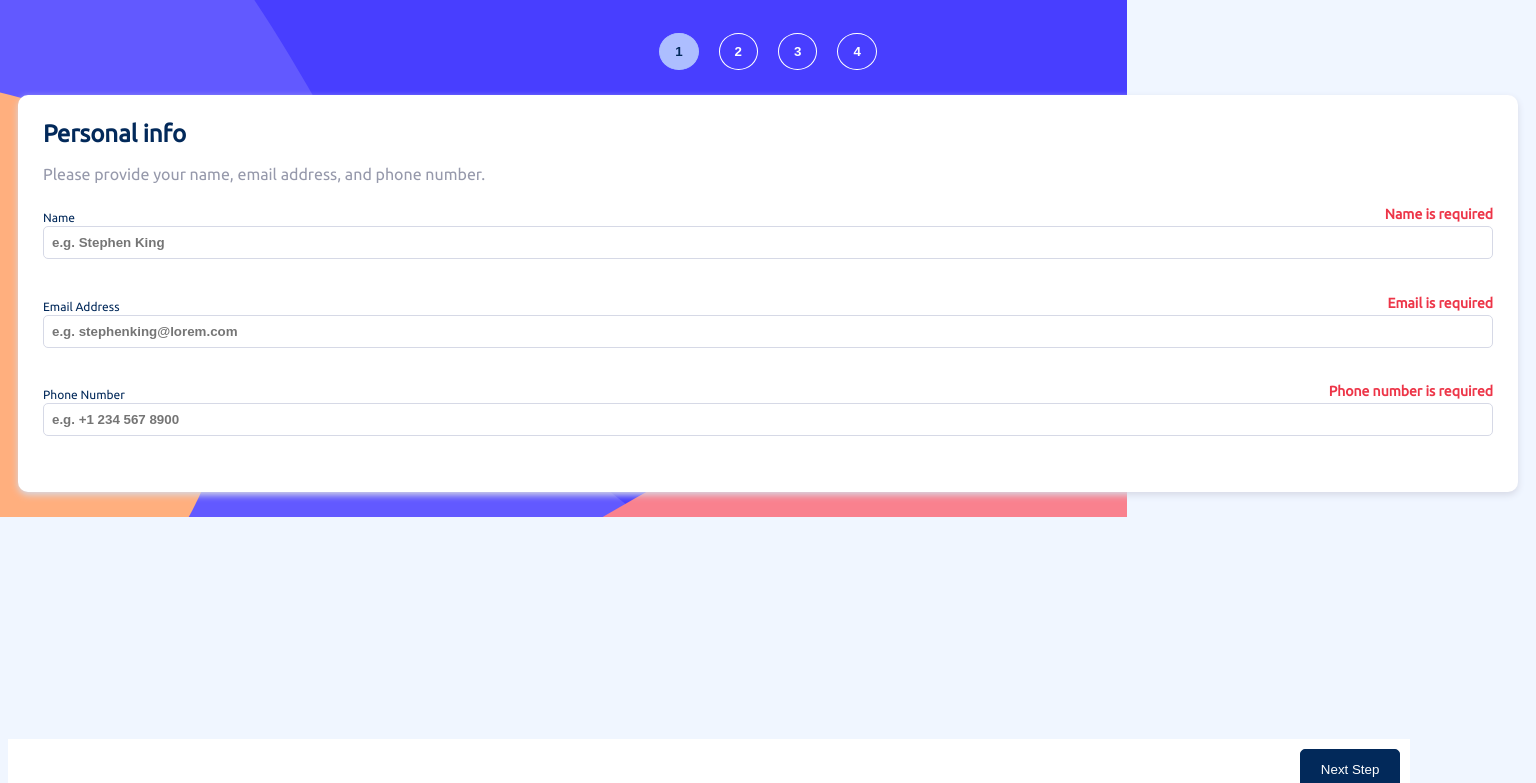
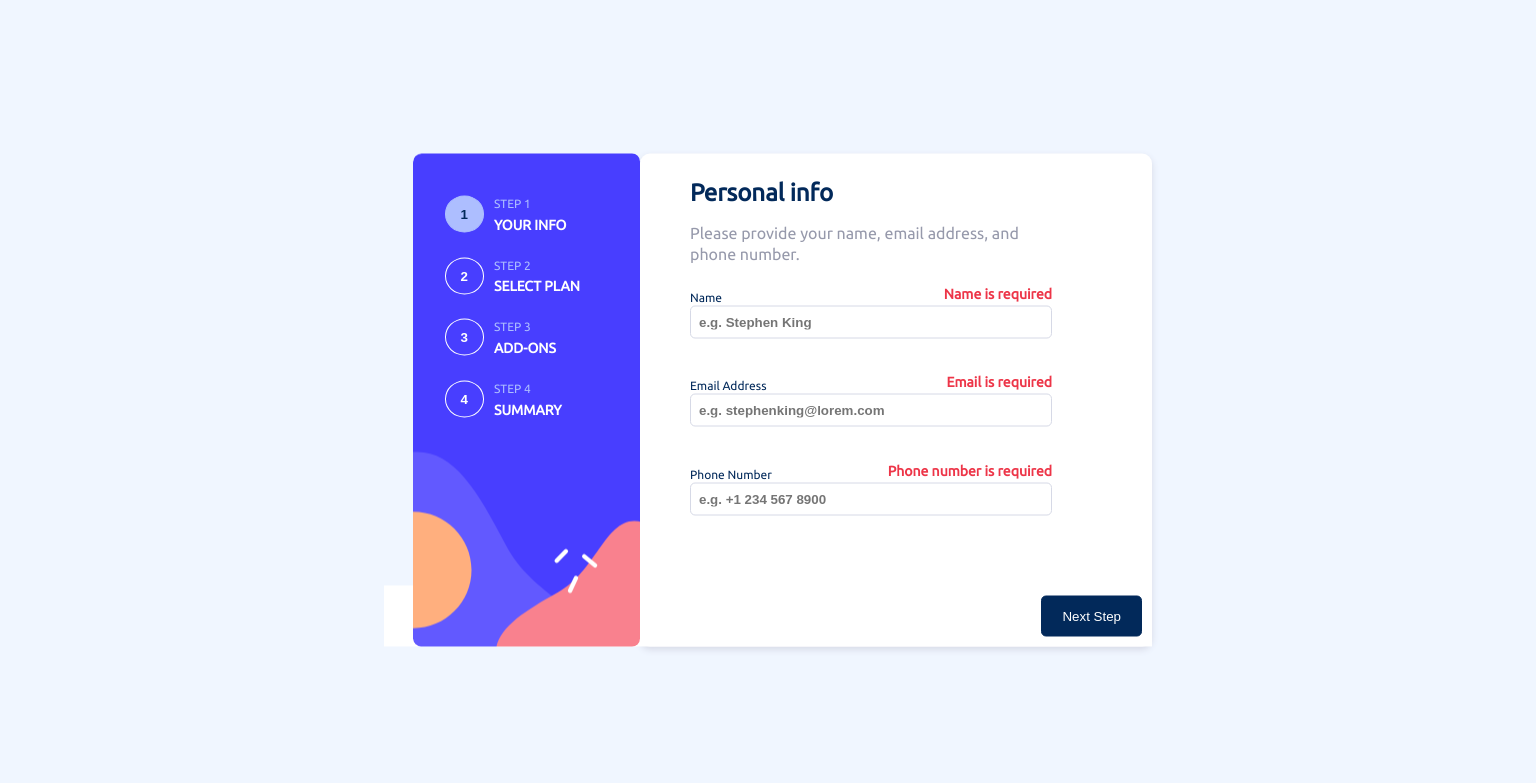
Before and after one commit to Jacoberson/multi-step-form, a React (Vite) app: page / in a window 1536 px wide. Shown: the top 783 px of the page. Built offline with nearby package versions, Linux system fonts and the light colour scheme.

Commit message:
Start desktop view
-container
-nav component

```diff
--- a/src/App.css
+++ b/src/App.css
@@ -77,6 +77,10 @@ nav button.selected-step {
   border: 1px solid var(--pastel-blue);
 }
 
+nav .button-text {
+  display: none;
+}
+
 h1,
 h3 {
   font-size: var(--primary-title);
@@ -113,7 +117,7 @@ label {
 footer {
   position: absolute;
   bottom: 0;
-  width: 90%;
+  width: calc(100% - 20px);
   background-color: var(--white);
   padding: 10px;
 }
@@ -405,3 +409,78 @@ input:checked + .slider:before {
 .slider.round:before {
   border-radius: 50%;
 }
+
+@media screen and (min-width: 1000px) {
+  body {
+    background-size: cover;
+  }
+}
+
+@media screen and (min-width: 1440px) {
+  body {
+    background-image: none;
+    overflow: hidden;
+  }
+
+  #root {
+    display: grid;
+    grid-template-columns: 1fr 2fr;
+    position: absolute;
+    top: 50%;
+    left: 50%;
+    transform: translate(-50%, -50%);
+  }
+
+  nav {
+    display: flex;
+    flex-direction: column;
+    justify-content: flex-start;
+    border-radius: 8px;
+    margin-top: 0;
+    margin-left: auto;
+    padding-top: 40px;
+    padding-right: 60px;
+    padding-left: 32px;
+    background-image: url("./assets/images/bg-sidebar-desktop.svg");
+    background-size: cover;
+    z-index: 1;
+  }
+
+  nav .step-container {
+    display: flex;
+    align-items: center;
+    gap: 10px;
+  }
+
+  nav .button-text {
+    display: flex;
+    flex-direction: column;
+  }
+
+  nav .button-text p {
+    margin: 0;
+    color: var(--pastel-blue);
+    text-transform: uppercase;
+    font-size: var(--small-paragraph);
+  }
+
+  nav .button-text p.step-description {
+    color: var(--white);
+    font-weight: var(--bold);
+    font-size: var(--medium-paragraph);
+  }
+
+  .personal-info,
+  .select-plan,
+  .select-add-ons,
+  .confirm,
+  .thank-you {
+    margin: 0 auto 0 0;
+    background-color: var(--white);
+    border-radius: 10px;
+    padding-bottom: 100px;
+    padding-left: 50px;
+    padding-right: 100px;
+    box-shadow: 0 3px 7px var(--light-gray);
+  }
+}
--- a/src/components/navigationComponents/StepNavigation.jsx
+++ b/src/components/navigationComponents/StepNavigation.jsx
@@ -30,30 +30,54 @@ export default function StepNavigation({
 
   return (
     <nav>
+      <div className="step-container">
         <Button
           id="step-1-button"
           type="button"
           text="1"
           onClick={() => handleButtonClick(1)}
         />
+        <div className="button-text">
+          <p className="step">Step 1</p>
+          <p className="step-description">Your info</p>
+        </div>
+      </div>
+      <div className="step-container">
         <Button
           id="step-2-button"
           type="button"
           text="2"
           onClick={() => handleButtonClick(2)}
         />
+        <div className="button-text">
+          <p className="step">Step 2</p>
+          <p className="step-description">Select plan</p>
+        </div>
+      </div>
+      <div className="step-container">
         <Button
           id="step-3-button"
           type="button"
           text="3"
           onClick={() => handleButtonClick(3)}
         />
+        <div className="button-text">
+          <p className="step">Step 3</p>
+          <p className="step-description">Add-ons</p>
+        </div>
+      </div>
+      <div className="step-container">
         <Button
           id="step-4-button"
           type="button"
           text="4"
           onClick={() => handleButtonClick(4)}
         />
+        <div className="button-text">
+          <p className="step">Step 4</p>
+          <p className="step-description">Summary</p>
+        </div>
+      </div>
     </nav>
   );
 }
```
Lines whose indentation alone changed are shown as unchanged.
